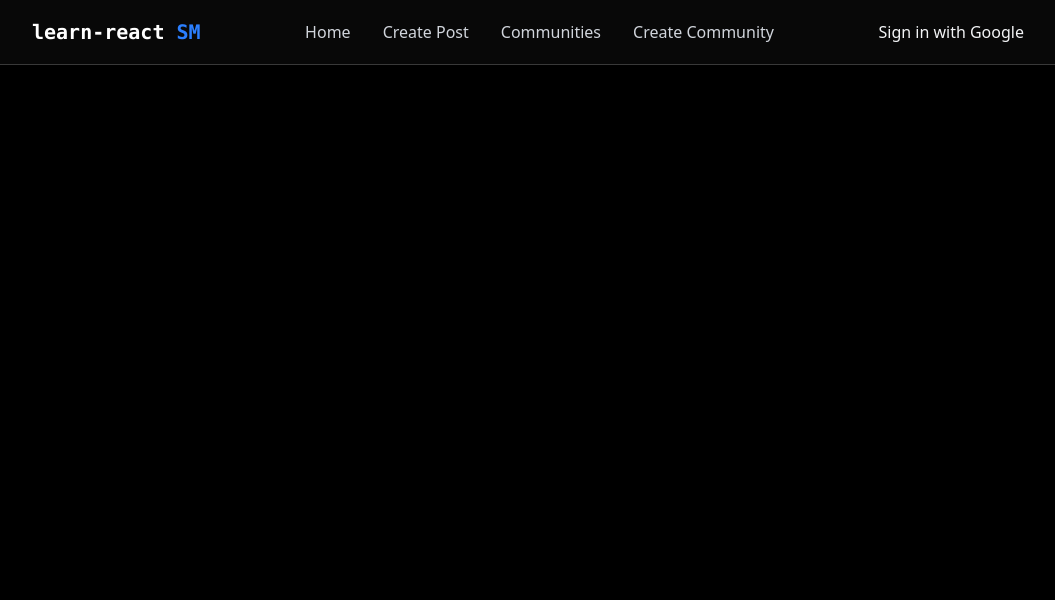
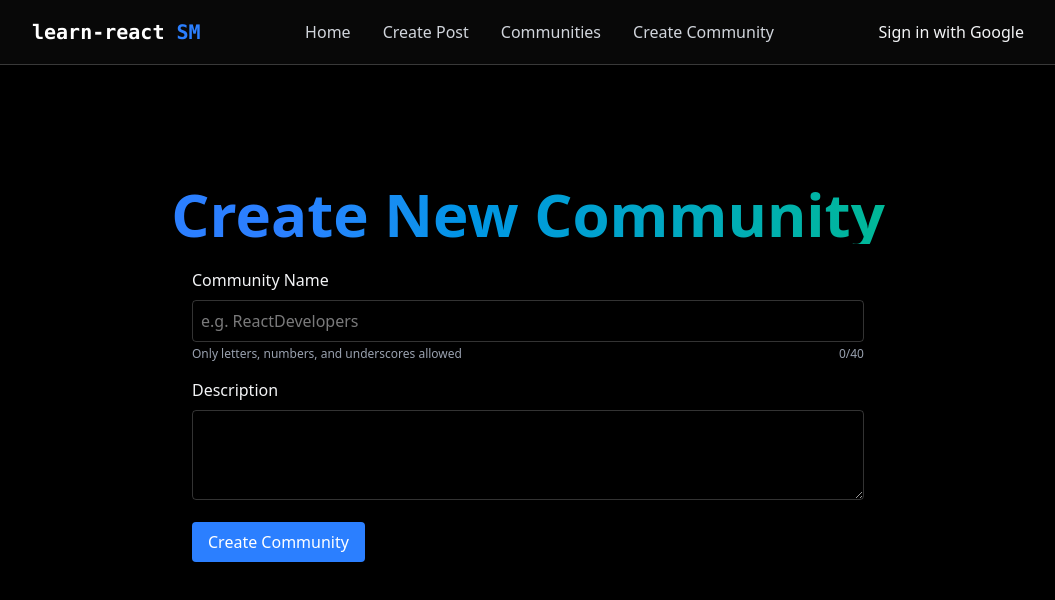
Before and after one commit to reesecantu/learn-react-social-media, a React (Vite) app: page /community/create in a window 1280 px wide. Shown: the top 600 px of the page, without its empty margins (112-1167 px from the left). Built offline with nearby package versions, Linux system fonts and the light colour scheme; no server answers.

Commit message:
ADD CreateCommunitiesPage

```diff
--- a/src/App.tsx
+++ b/src/App.tsx
@@ -3,6 +3,7 @@ import { Home } from "./pages/Home";
 import { Navbar } from "./components/Navbar";
 import { CreatePostPage } from "./pages/CreatePostPage";
 import { PostPage } from "./pages/PostPage";
+import { CreateCommunityPage } from "./pages/CreateCommunityPage";
 
 function App() {
   return (
@@ -14,6 +15,7 @@ function App() {
           <Route path="/create" element={<CreatePostPage />} />
           {/* Go to a page with the url including the id of the post */}
           <Route path="/post/:id" element={<PostPage />}/>
+          <Route path="/community/create" element={<CreateCommunityPage />}/>
 
         </Routes>
       </div>
--- /dev/null
+++ b/src/components/CommunityList.tsx
@@ -0,0 +1,12 @@
+import { useQuery } from "@tanstack/react-query"
+
+
+const fetchCommunities = async () => {
+
+}
+
+
+export const CommunityList = () => {
+    const {} = useQuery({queryKey: ["communities"], queryFn: fetchCommunities})
+
+}
--- /dev/null
+++ b/src/components/CreateCommunity.tsx
@@ -0,0 +1,123 @@
+import { useMutation } from "@tanstack/react-query";
+import { useState } from "react";
+import type { InsertCommunity } from "../types";
+import { useAuth } from "../context/AuthContext";
+import { supabase } from "../../supabase/supabase-client";
+import { useNavigate } from "react-router";
+
+
+const createCommunity = async (community: Omit<InsertCommunity, "user_id">, userId?: string ) => {
+     if (!userId) {
+    throw new Error("You must be logged in to comment and have a username");
+  }
+  const { error } = await supabase
+  .from("communities")
+  .insert({
+      name: community.name,
+      description: community.description,
+      user_id: userId,
+    });
+
+    if (error) throw new Error(error.message);
+}
+
+
+export const CreateCommunity = () => {
+  const [name, setName] = useState("");
+  const [description, setDescription] = useState("");
+  const [nameError, setNameError] = useState("");
+
+  const { user } = useAuth();
+  const navigate = useNavigate();
+
+  // Validate community name
+  const validateName = (value: string) => {
+    const validPattern = /^[a-zA-Z0-9_]+$/; // Only letters, numbers, and underscores
+    if (!validPattern.test(value)) {
+      setNameError("Community name can only contain letters, numbers, and underscores");
+      return false;
+    }
+    if (value.length < 3) {
+      setNameError("Community name must be at least 3 characters");
+      return false;
+    }
+    if (value.length > 40) {
+      setNameError("Community name must be 40 characters or less");
+      return false;
+    }
+    setNameError("");
+    return true;
+  };
+
+  const handleNameChange = (e: React.ChangeEvent<HTMLInputElement>) => {
+    const value = e.target.value;
+    setName(value);
+    if (value) validateName(value);
+  };
+
+  const { mutate, isPending, isError } = useMutation({
+    mutationFn: (newCommunity: Omit<InsertCommunity, "user_id">) => {
+      return createCommunity(newCommunity, user?.id);
+    },
+    onSuccess: (_data, variables) => {
+      navigate(`/community/${encodeURIComponent(variables.name)}`);
+      setName("");
+      setDescription("");
+    },
+  });
+
+  const handleSubmit = (event: React.FormEvent) => {
+    event.preventDefault();
+    if (!validateName(name)) return;
+    mutate({
+      name,
+      description,
+    });
+  };
+
+  return (
+    <form onSubmit={handleSubmit} className="max-w-2xl mx-auto space-y-4">
+      <div>
+        <label htmlFor="name" className="block mb-2 font-medium"> Community Name </label>
+        <input
+          type="text"
+          id="name"
+          required
+          pattern="[a-zA-Z0-9_]+"
+          minLength={3}
+          maxLength={40}
+          onChange={handleNameChange}
+          value={name}
+          className="w-full border border-white/20 bg-transparent p-2 rounded"
+          placeholder="e.g. ReactDevelopers"
+        />
+        {nameError && <p className="text-red-500 text-sm mt-1">{nameError}</p>}
+        <div className="flex justify-between items-center mt-1">
+          <p className="text-gray-400 text-xs">Only letters, numbers, and underscores allowed</p>
+          <div className="text-right text-xs text-gray-400">
+            {name.length}/40
+          </div>
+        </div>
+      </div>
+      <div>
+        <label htmlFor="description" className="block mb-2 font-medium"> Description </label>
+        <textarea
+          id="description"
+          required
+          rows={3}
+          onChange={(e) => setDescription(e.target.value)}
+          value={description}
+          className="w-full text-gray-200 border border-white/20 bg-transparent p-2 rounded"
+        />
+      </div>
+      <button
+        type="submit"
+        className="bg-blue-500 text-white px-4 py-2 rounded cursor-pointer"
+      >
+        {isPending ? "Creating..." : "Create Community"}
+      </button>
+
+      {isError && <p className="text-red-500">Error Creating Community</p> }
+    </form>
+  );
+};
--- /dev/null
+++ b/src/pages/CommunitiesPage.tsx
@@ -0,0 +1,11 @@
+import { CreateCommunity } from "../components/CreateCommunity";
+
+
+export const CommunitiesPage = () => {
+  return (
+    <div className="pt-20">
+      <h2 className="text-6xl font-bold mb-6 text-center bg-gradient-to-r from-blue-500 from-30% to-green-500 bg-clip-text text-transparent">Communities</h2>
+      <CommunityList />
+    </div>
+  );
+};
--- /dev/null
+++ b/src/pages/CreateCommunityPage.tsx
@@ -0,0 +1,11 @@
+import { CreateCommunity } from "../components/CreateCommunity";
+
+
+export const CreateCommunityPage = () => {
+  return (
+    <div className="pt-20">
+      <h2 className="text-6xl font-bold mb-6 text-center bg-gradient-to-r from-blue-500 from-30% to-green-500 bg-clip-text text-transparent">Create New Community</h2>
+      <CreateCommunity />
+    </div>
+  );
+};
--- a/src/types.ts
+++ b/src/types.ts
@@ -3,7 +3,13 @@ import type { Database } from "../supabase/database.types";
 export type Post = Database["public"]["Tables"]["posts"]["Row"];
 export type PostInsert = Database["public"]["Tables"]["posts"]["Insert"];
 
+// RPC function return types
+export type PostWithCounts = Database["public"]["Functions"]["get_posts_with_counts"]["Returns"][0];
+
 export type Vote = Database["public"]["Tables"]["votes"]["Row"];
 
 export type PostComment = Database["public"]["Tables"]["comments"]["Row"]
 export type InsertComment = Database["public"]["Tables"]["comments"]["Insert"]
+
+export type Community = Database["public"]["Tables"]["communities"]["Row"];
+export type InsertCommunity = Database["public"]["Tables"]["communities"]["Insert"];
--- a/supabase/database.types.ts
+++ b/supabase/database.types.ts
@@ -54,9 +54,34 @@ export type Database = {
           },
         ]
       }
+      communities: {
+        Row: {
+          created_at: string
+          description: string
+          id: number
+          name: string
+          user_id: string
+        }
+        Insert: {
+          created_at?: string
+          description: string
+          id?: number
+          name: string
+          user_id: string
+        }
+        Update: {
+          created_at?: string
+          description?: string
+          id?: number
+          name?: string
+          user_id?: string
+        }
+        Relationships: []
+      }
       posts: {
         Row: {
           avatar_url: string
+          community_id: number | null
           content: string
           created_at: string
           id: number
@@ -65,6 +90,7 @@ export type Database = {
         }
         Insert: {
           avatar_url: string
+          community_id?: number | null
           content: string
           created_at?: string
           id?: number
@@ -73,13 +99,22 @@ export type Database = {
         }
         Update: {
           avatar_url?: string
+          community_id?: number | null
           content?: string
           created_at?: string
           id?: number
           image_url?: string
           title?: string
         }
-        Relationships: []
+        Relationships: [
+          {
+            foreignKeyName: "posts_community_id_fkey"
+            columns: ["community_id"]
+            isOneToOne: false
+            referencedRelation: "communities"
+            referencedColumns: ["id"]
+          },
+        ]
       }
       votes: {
         Row: {
@@ -118,7 +153,19 @@ export type Database = {
       [_ in never]: never
     }
     Functions: {
-      [_ in never]: never
+      get_posts_with_counts: {
+        Args: Record<PropertyKey, never>
+        Returns: {
+          id: number
+          title: string
+          content: string
+          created_at: string
+          image_url: string
+          avatar_url: string
+          like_count: number
+          comment_count: number
+        }[]
+      }
     }
     Enums: {
       [_ in never]: never
```
Also changed, not shown: 1 other file (tests, documents, lock files or other folders).
